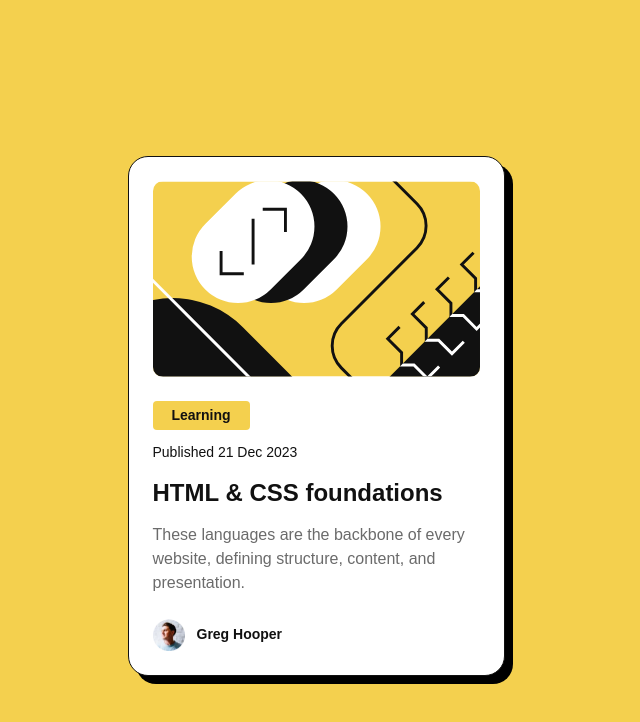
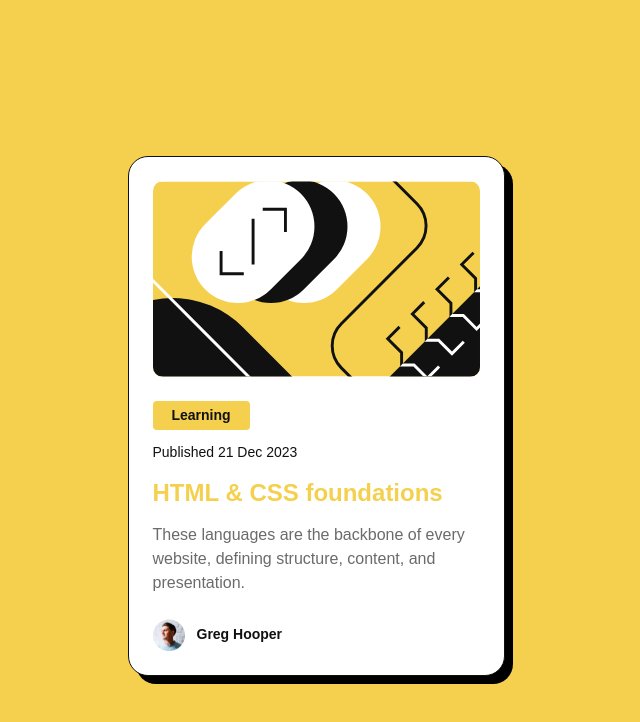
Before and after one commit to Oliko136/blog-preview-card, a plain HTML site: page index.html in a window 1280 px wide. In both pictures the pointer is over the element "HTML & CSS foundations". Shown: the whole page, without its empty margins (324-964 px from the left). Drawn offline with Linux system fonts and the light colour scheme.

Commit message:
Hover state added

```diff
--- a/css/styles.css
+++ b/css/styles.css
@@ -42,6 +42,12 @@
     font-size: var(--font-size-1);
     font-weight: 800px;
     line-height: 2.25rem;
+    transition: color 250ms linear;
+}
+
+.card_title:hover {
+    color: var(--yellow);
+    cursor: pointer;
 }
 
 .card_description {
```
